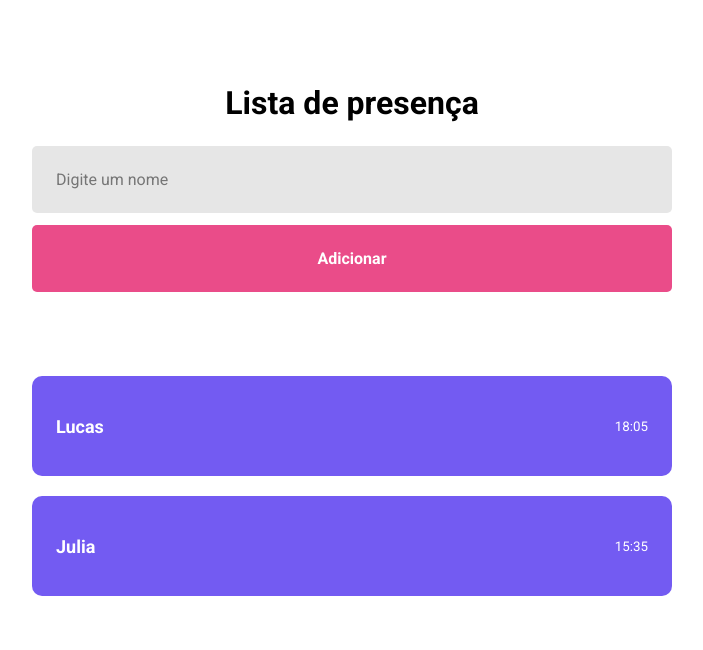
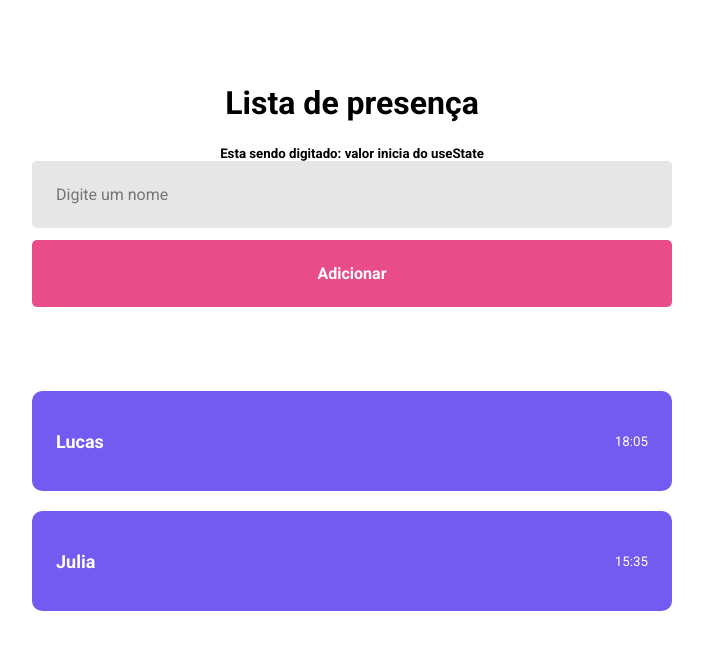
Before and after one commit to VitielloL/React-Study, a React (Vite) app: page / in a window 1280 px wide. Shown: the top 650 px of the page, without its empty margins (288-991 px from the left). Built offline with nearby package versions, Linux system fonts and the light colour scheme.

Commit message:
add use state

```diff
--- a/src/pages/Home/index.jsx
+++ b/src/pages/Home/index.jsx
@@ -1,11 +1,19 @@
+import React, { useState } from 'react';
 import './style.css';
 import { Card } from '../../components/Card';
 
 export function Home() {
+  const [clientName, setClientName] = useState('valor inicia do useState');
+
   return (
     <div className="container">
       <h1>Lista de presença</h1>
-      <input type="text" placeholder="Digite um nome"/>
+      <h5>Esta sendo digitado: {clientName}</h5>
+      <input
+        type="text"
+        placeholder="Digite um nome"
+        onChange={e => setClientName(e.target.value)}
+      />
       <button type="button">Adicionar</button>
 
       <Card name="Lucas" time="18:05"/>
```
